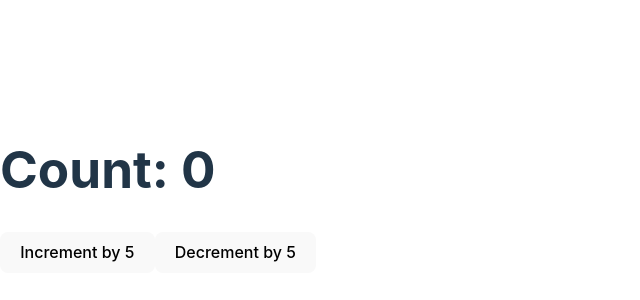
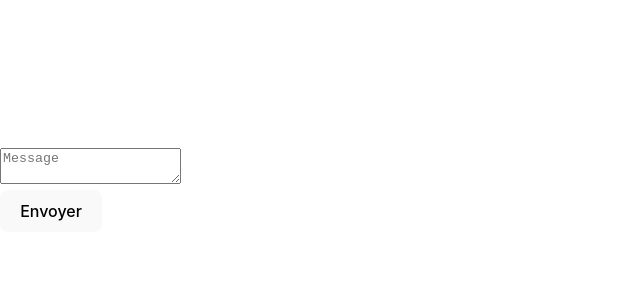
Before and after one commit to TheFullMan/intro-react-fsd-, a React (Vite) app: page / in a window 1280 px wide. Shown: the part 210-510 px from the top of the page, without its empty margins (0-640 px from the left). Built offline with nearby package versions, Linux system fonts and the light colour scheme.

Commit message:
Updated Button component for improved functionality and styling
- Modified `Button.jsx` to enhance functionality.
- Updated styles for better UI consistency and user experience.
- Refactored code for better readability and maintainability.

```diff
--- a/src/Button.jsx
+++ b/src/Button.jsx
@@ -1,25 +1,32 @@
-import React, { useState } from 'react';
+import { useState } from 'react';
+
+export default function FeedbackForm() {
+    const [isSent, setIsSent] = useState(false);
+    const [message, setMessage] = useState('');
 
 
-const Button = () => {
+    if (isSent) {
+        return <h1>Merci !</h1>;
+    }
+    else {
+        // eslint-disable-next-line
 
-    const [count, setCount] = useState(0)
 
-    const incrementByFive = () => {
-        setCount(count + 5)
-    }
+        return (
+        <form onSubmit={e => {
+            e.preventDefault();
+            alert(`Sending: "${message}"`);
+            setIsSent(true);
+        }}>
 
-    const decrementByFive = () => {
-        setCount(count - 5);
-    };
-
-    return(
-        <>
-            <h1>Count: {count}</h1>
-            <button onClick={incrementByFive}>Increment by 5</button>
-            <button onClick={decrementByFive}>Decrement by 5</button>
-        </>
-    )
+            <textarea
+            placeholder="Message"
+            value={message}
+            onChange={e => setMessage(e.target.value)}
+        />
+            <br />
+            <button type="submit">Envoyer</button>
+        </form>
+    );
+  }
 }
-
-export default Button
```
